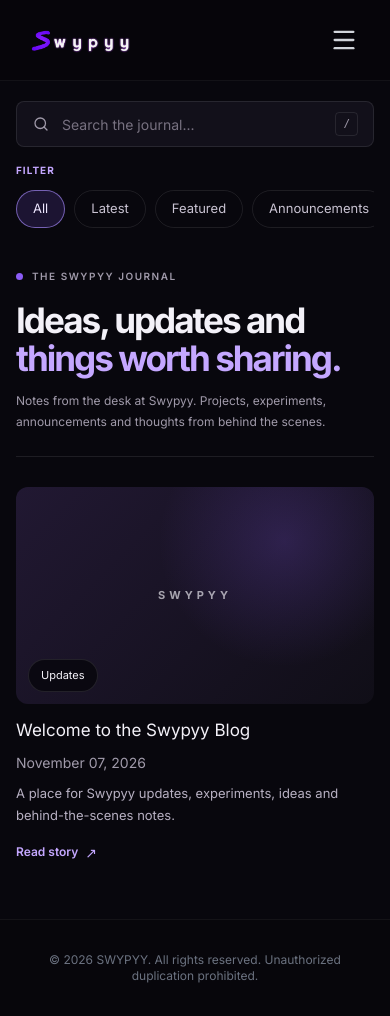
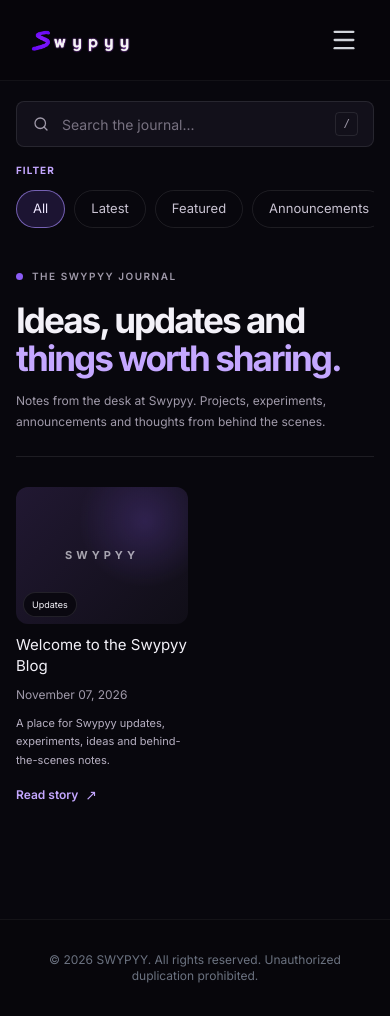
Before and after one commit to swypyy/swypyy.github.io, a Jekyll site: the page built from blog/index.html, in a window 390 px wide and 1016 px high. Built offline with Jekyll 4.4.1, drawn with Linux system fonts in a browser that asks for light colours; nearby versions of some CDN libraries.

Commit message:
Show 20 blog posts per page in a responsive four-column desktop and two-column mobile grid

```diff
--- a/assets/blog.css
+++ b/assets/blog.css
@@ -73,7 +73,8 @@
 .journal-heading > p { max-width: 580px; margin: 0; color: var(--muted); font-size: 14px; line-height: 1.75; }
 
 .journal-posts { padding-top: 30px; }
-.post-grid { display: grid; grid-template-columns: repeat(2, minmax(0, 1fr)); gap: 34px 26px; align-items: start; }
+/* Four cards per row on desktop; 20 cards gives five rows per page. */
+.post-grid { display: grid; grid-template-columns: repeat(4, minmax(0, 1fr)); gap: 34px 26px; align-items: start; }
 .post-card { min-width: 0; }
 .post-card-link { display: block; height: 100%; }
 .post-card-image { position: relative; width: 100%; aspect-ratio: 1.8 / 1; overflow: hidden; border-radius: 12px; background: var(--surface); }
@@ -105,10 +106,19 @@
     .journal-heading { padding: 36px 0 24px; }
     .journal-heading h1 { font-size: clamp(34px, 9vw, 47px); }
     .journal-heading > p { font-size: 12px; }
-    .post-grid { grid-template-columns: 1fr; gap: 28px; }
-    .post-card-image { aspect-ratio: 1.65 / 1; }
+    .post-grid { grid-template-columns: repeat(2, minmax(0, 1fr)); gap: 24px 14px; }
+    .post-card-image { aspect-ratio: 1.25 / 1; }
+    .post-card-copy { padding-top: 10px; }
+    .post-card-copy h2 { font-size: 15px; }
+    .post-card-copy time { font-size: 12px; }
+    .post-card-copy p { font-size: 11px; }
+    .post-card-tags { right: 7px; bottom: 7px; left: 7px; gap: 4px; }
+    .post-card-tags span { padding: 5px 8px; font-size: 9px; }
 }
 @media (max-width: 380px) {
     .blog-main { width: calc(100% - 26px); }
     .category-chip { padding: 7px 12px; font-size: 12px; }
+    .post-grid { gap: 20px 10px; }
+    .post-card-copy h2 { font-size: 14px; }
+    .post-card-tags span { padding: 4px 6px; font-size: 8px; }
 }
--- a/assets/blog.js
+++ b/assets/blog.js
@@ -7,7 +7,7 @@
     const postGrid = document.getElementById('postGrid');
     const pagination = document.getElementById('postPagination');
     const emptyState = document.getElementById('emptyState');
-    const pageSize = 12;
+    const pageSize = 20;
 
     if (!postGrid) return;
 
```
